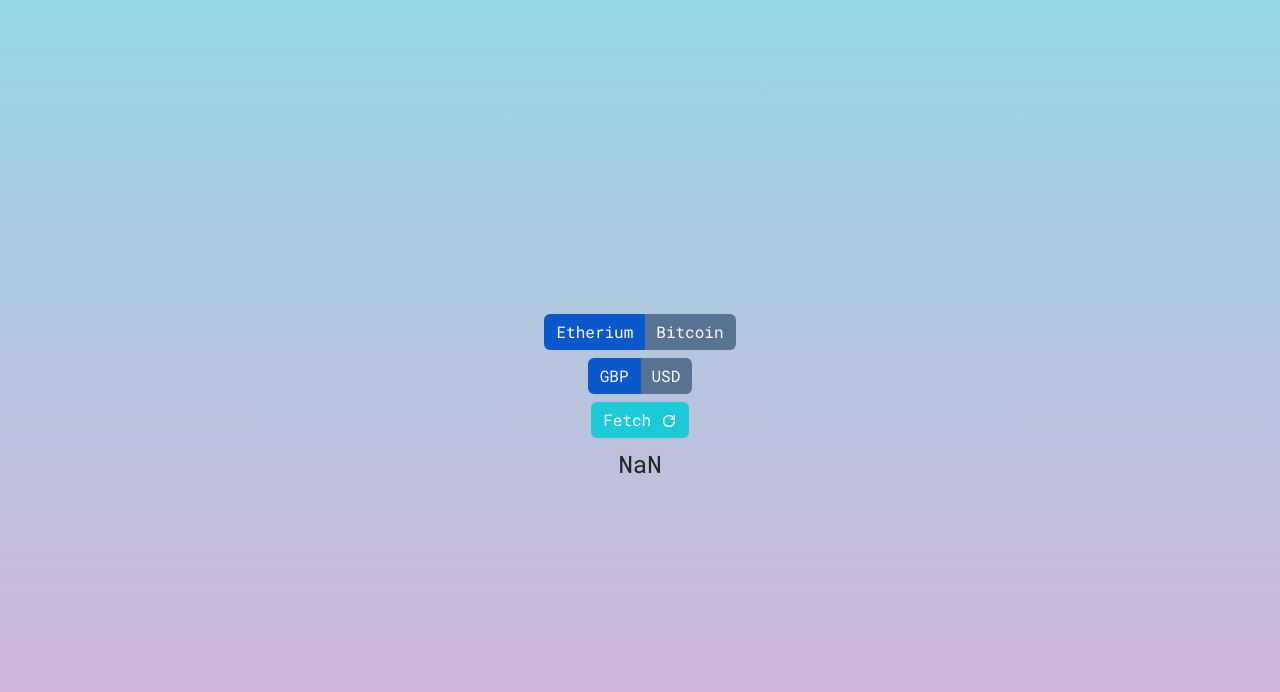
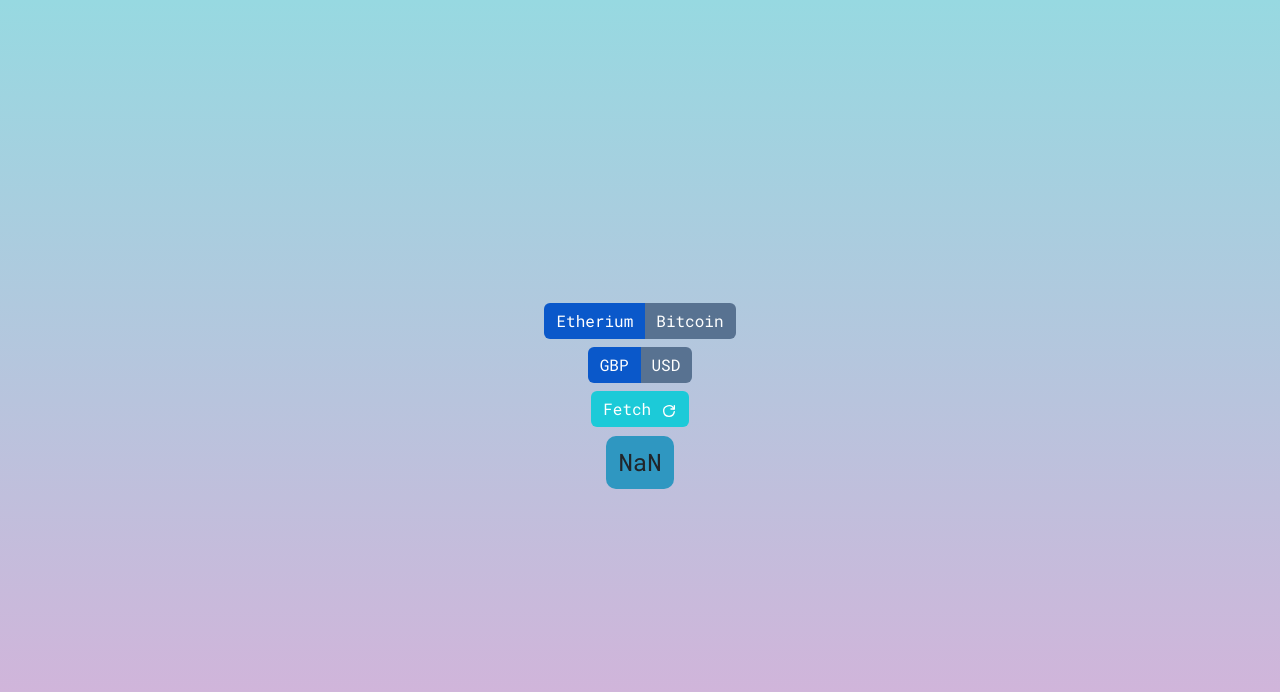
Before and after one commit to Ryocon/price-widget, a React (Vite) app: page / in a window 1280 px wide. Shown: the top 692 px of the page. Built offline with nearby package versions, Linux system fonts and the light colour scheme; no server answers.

Commit message:
more formatting

```diff
--- a/src/index.css
+++ b/src/index.css
@@ -1,10 +1,6 @@
-@import url('https://fonts.googleapis.com/css2?family=Roboto+Mono&family=Roboto:wght@700&display=swap');
+@import url("https://fonts.googleapis.com/css2?family=Roboto+Mono&family=Roboto:wght@700&display=swap");
 
 :root {
-  font-family: Inter, system-ui, Avenir, Helvetica, Arial, sans-serif;
-  line-height: 1.5;
-  font-weight: 400;
-
   color-scheme: light dark;
   color: rgba(255, 255, 255, 0.87);
   background-color: #242424;
@@ -16,17 +12,16 @@
   -webkit-text-size-adjust: 100%;
 }
 
-
 body {
   margin: 0;
   display: flex;
   place-items: center;
   min-width: auto;
   min-height: 100vh;
-  background-color: #D9AFD9;
-  background-image: linear-gradient(0deg, #D9AFD9 0%, #97D9E1 100%);
-  font-family: 'Roboto', sans-serif;
-  font-family: 'Roboto Mono', monospace;
+  background-color: #d9afd9;
+  background-image: linear-gradient(0deg, #d9afd9 0%, #97d9e1 100%);
+  font-family: "Roboto", sans-serif;
+  font-family: "Roboto Mono", monospace;
 }
 
 #currency-select {
@@ -46,7 +41,10 @@ body {
 }
 
 h4 {
-  padding-top: 0.5em ;
+  padding: 0.5em;
+  margin-top: 0.4em;
+  background-color: #2f97c1;
+  border-radius: 10px;
 }
 
 .btn-primary {
```
Also changed, not shown: src/App.jsx (+6 -11 lines).
